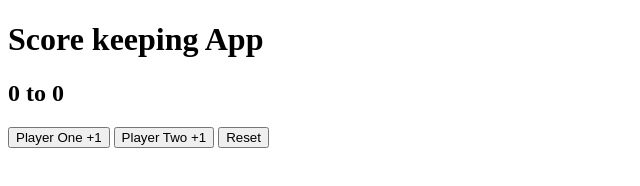
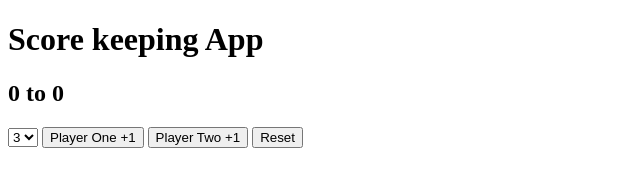
Before and after one commit to TyrinH/Score-Keeper, a plain HTML site: page index.html in a window 1280 px wide. Shown: the whole page, without its empty margins (0-640 px from the left). Drawn offline with Linux system fonts and the light colour scheme.

Commit message:
added select to change winning score

```diff
--- a/app.js
+++ b/app.js
@@ -2,6 +2,7 @@ const p1Value = document.querySelector('#p1Value')
 const p2Value = document.querySelector('#p2Value')
 const p1Button = document.querySelector('#p1Button')
 const p2Button = document.querySelector('#p2Button')
+const winningValue = document.querySelector('#winningValue')
 const reset = document.querySelector('#reset')
 let p1Score = 0;
 let p2Score = 0;
@@ -30,6 +31,10 @@ p2Button.addEventListener('click', function() {
     }
 })
 
+winningValue.addEventListener('change', function() {
+    winningScore = parseInt(this.value)
+})
+
 reset.addEventListener('click', function() {
     p1Score = 0;
     p1Value.textContent = 0;
--- a/index.html
+++ b/index.html
@@ -10,6 +10,14 @@
     <h1>Score keeping App</h1>
 
     <h2><span id='p1Value'>0</span> to <span id='p2Value'>0</span></h2>
+    <select name="" id="winningValue">
+        <option value="3">3</option>
+        <option value="4">4</option>
+        <option value="5">5</option>
+        <option value="6">6</option>
+        <option value="7">7</option>
+        <option value="8">8</option>
+    </select>
     <button id='p1Button'>Player One +1</button>
     <button id='p2Button'>Player Two +1</button>
     <button id='reset'>Reset</button>
```
